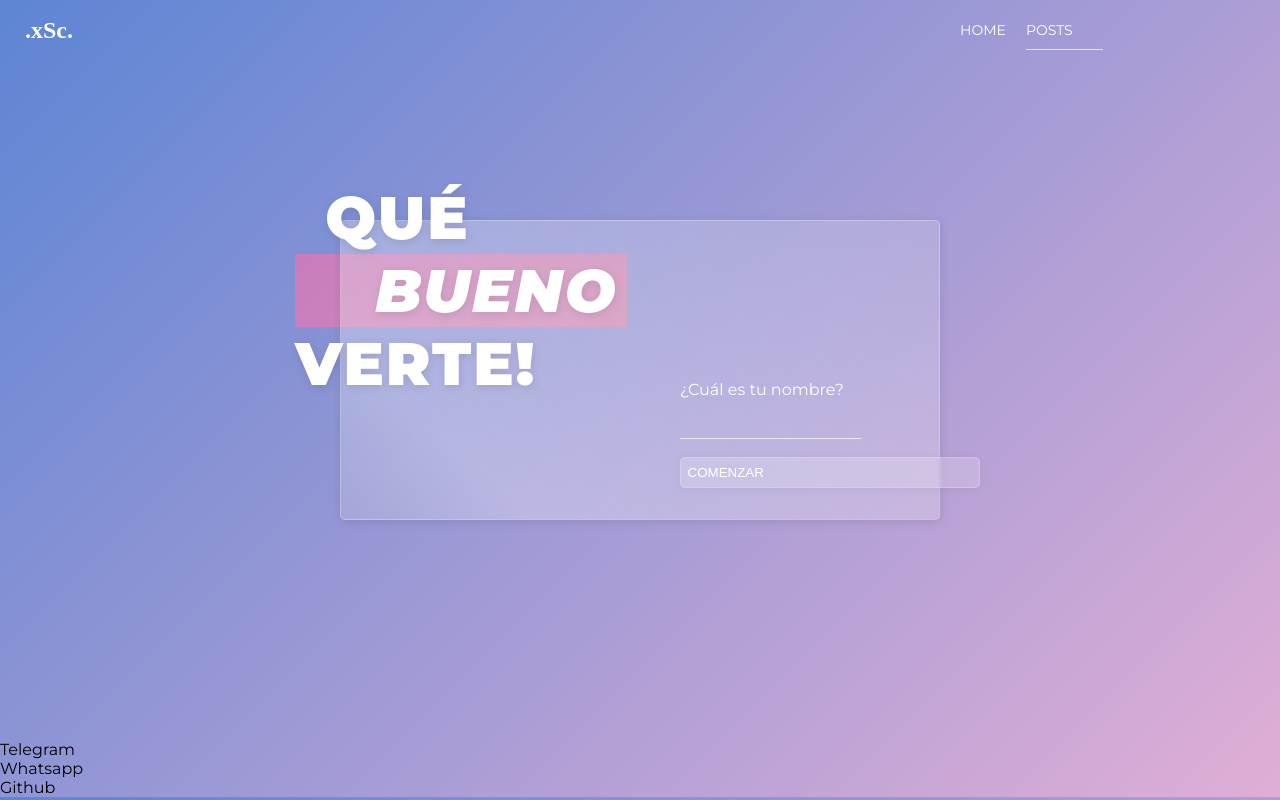
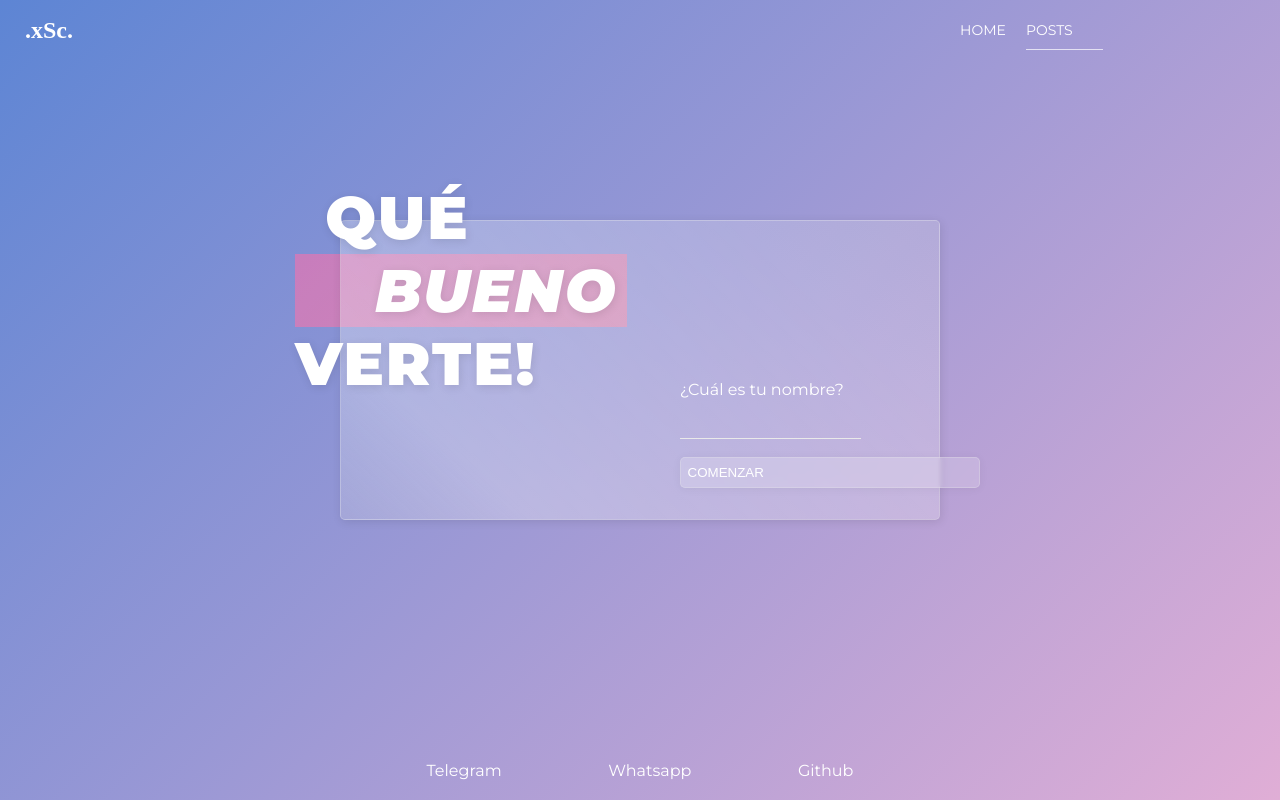
Before and after one commit to silc22/cleverpy_challenge, a React (Create React App) app: page / in a window 1280 px wide. Built offline with nearby package versions, Linux system fonts and the light colour scheme; a web font is replaced by a local one.

Commit message:
[FX]Estilos para footer,posts y globales

```diff
--- a/src/pages/Posts.js
+++ b/src/pages/Posts.js
@@ -9,31 +9,30 @@ function Posts() {
    const dispatch = useDispatch()
 
 
-
-
    useEffect(()=>{
       dispatch(getAllPosts())
    },[dispatch])
 
 
-
-
     return (
      <section className="seccion__posts">
 
-      <div className="seccion__indivualCard">
-        <Post />
-      </div>
+         <div className="seccion__indivualCard">
+         <Post />
+         </div>
 
         <div className="seccion__cards">
             {cards.map((card)=>(
-               <div key={card.id} className="seccion__card" onClick={()=>dispatch(showOneCard(card.id))}>
+               <div key={card.id} className="seccion__card" >
+                  <p>
+                     {card.title}
+                  </p>
                   <p>
                      {card.userId}
                   </p>
-                  <p>
-                     {card.title}
-                  </p>
+                  <button onClick={()=>dispatch(showOneCard(card.id))}>
+                     ver mas
+                  </button>
                </div>
             ))}
         </div>
--- a/src/styles/footer.css
+++ b/src/styles/footer.css
@@ -1,4 +1,17 @@
-.footer__container{
+.footer{
+    width: 100%;
     height: var(--footer-height);
-    background-color: yellow;
+    /* border: 1px solid rgba(255, 255, 255, 0.322); */
+    display: flex;
+    justify-content: center;
 }
+
+.footer__icons{
+    width: 50%;
+    display: flex;
+    flex-flow: row nowrap;
+    justify-content: space-evenly;
+    align-items: center;
+    color:white;
+    list-style: none;
+}
--- a/src/styles/index.css
+++ b/src/styles/index.css
@@ -25,7 +25,6 @@ body{
     min-width: 100%;
     min-height: 100%;
     font-family: 'Montserrat', sans-serif;
-
     background: rgb(210,102,188);
     background: linear-gradient(315deg, rgb(224, 174, 214) 0%, rgba(93,133,212,1) 100%);
 }
--- a/src/styles/posts.css
+++ b/src/styles/posts.css
@@ -1,28 +1,31 @@
 .seccion__posts{
     width: 100%;
-    min-height: 85vh;
+    height: calc(100vh - var(--footer-height));
+    padding-top: var(--navbar-height);
     display: flex;
-    flex-flow: column nowrap;
+    flex-flow: row nowrap;
     justify-content: space-evenly;
     align-items: flex-start;
 
 }
 
 .seccion__cards{
-    width: 80%;
+    width: 600px;
+    height: 100%;
     display: flex;
-    justify-content: space-evenly;
-    align-items: flex-start;
-    flex-flow: row wrap;
+    justify-content: flex-start;
+    align-items: center;
+    flex-flow: column nowrap;
+    overflow-y: scroll;
+    background: linear-gradient(42deg, rgba(233,233,233,0.2) 0%, rgba(255,255,255,0.3) 21%, rgba(255,255,255,0.2) 78%, rgba(233,233,233,0.2) 100%);
 }
 
 
 .seccion__card{
     margin: 5px;
     padding: 5px;
-    width: 250px;
-    height: 200px;
-    overflow: hidden;
+    width: 350px;
+    min-height: 100px;
     border: 1px solid black;
 }
 
```
